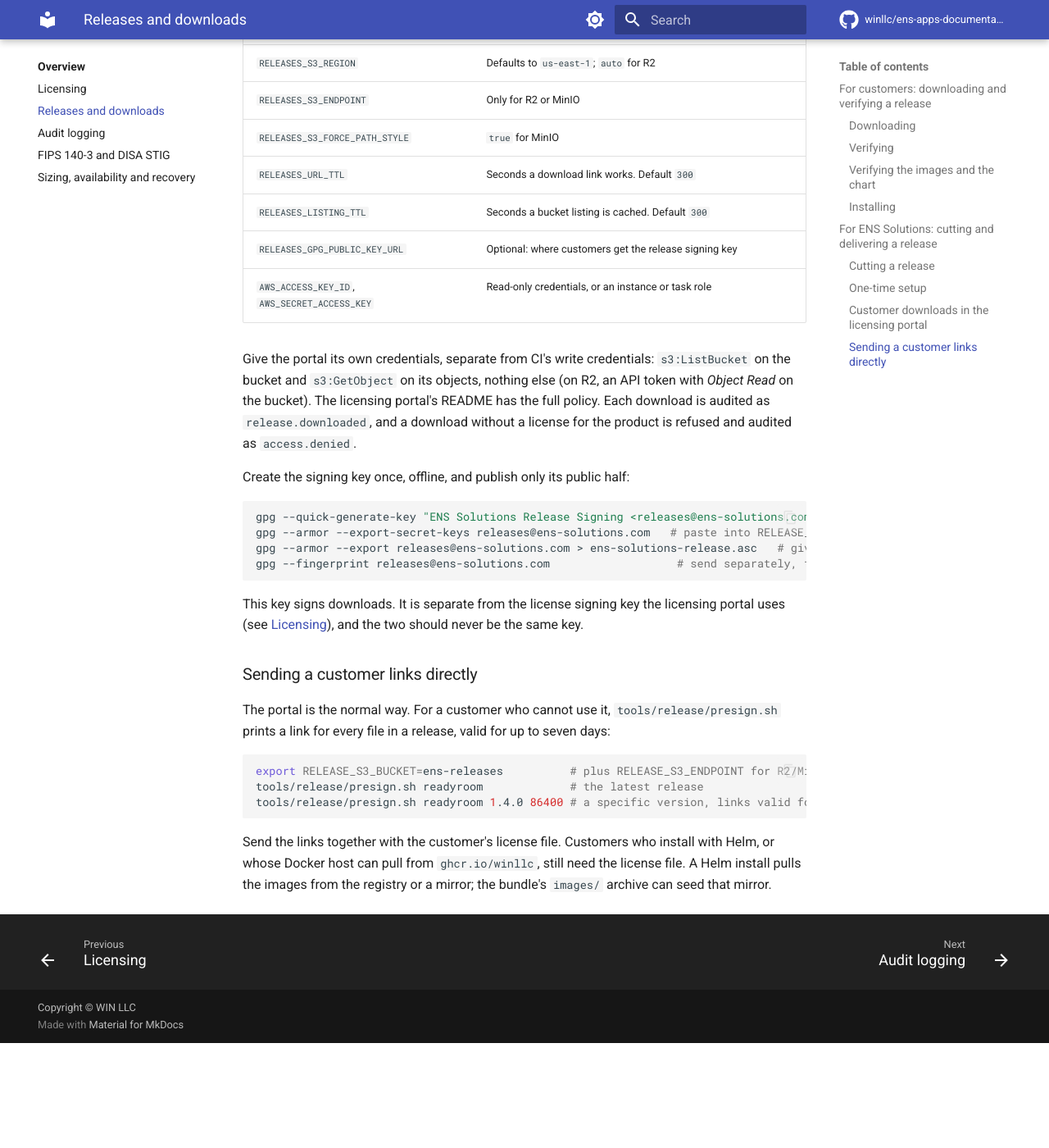
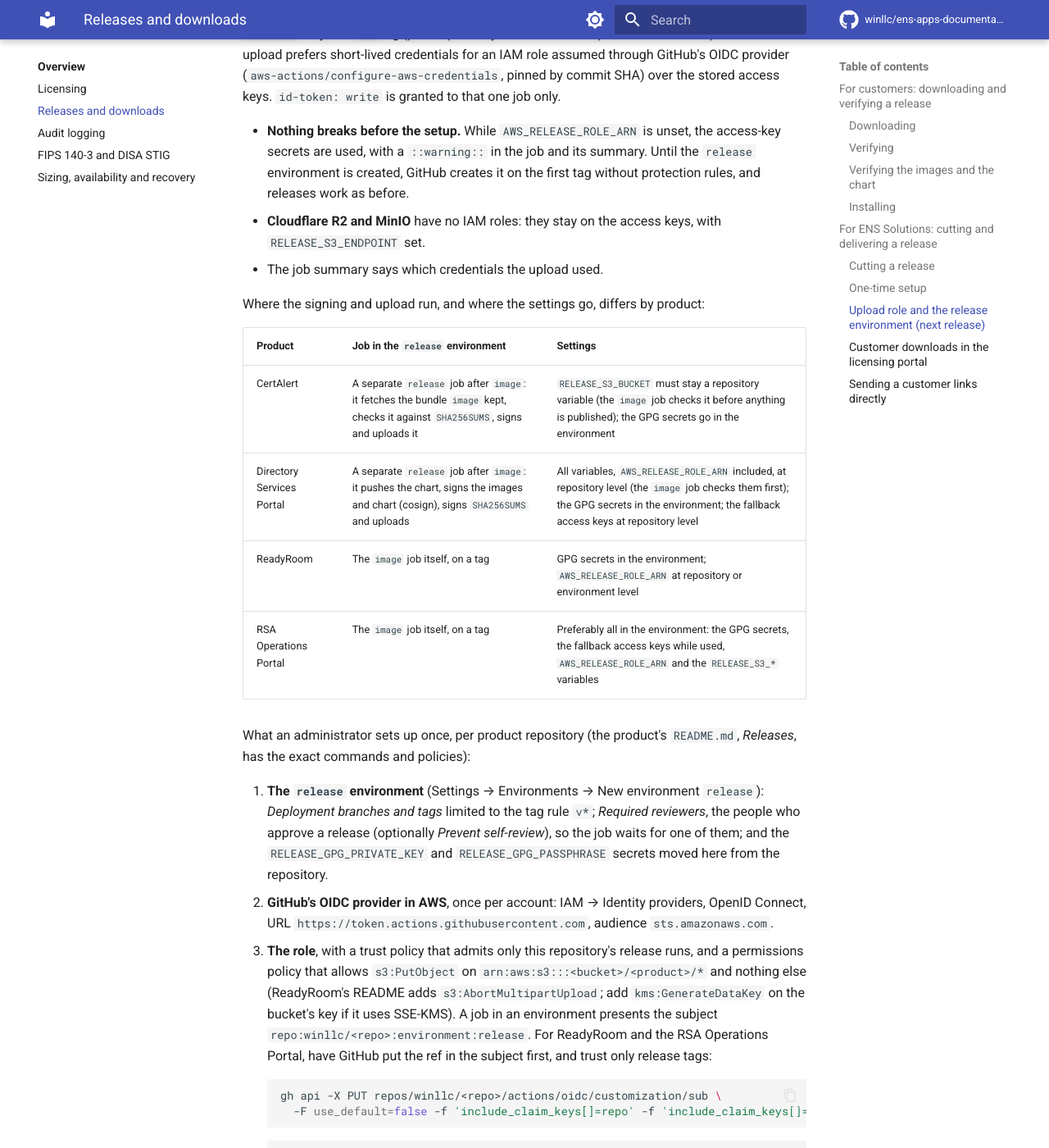
Before and after one commit to winllc/ens-apps-documentation, an MkDocs documentation site: the page built from docs/releases.md, in a window 1280 px wide and 1400 px high, scrolled down 5340 px. Shown: the whole window at 82% size. Built offline with MkDocs 1.6.1 and Material for MkDocs 9.7.7, drawn with Linux system fonts in a browser that asks for light colours; comment, search, counter and statistics services are not loaded; before the commit the page ends 6612 px from its top, so only the background shows below that; some of the changed text lies outside the part shown.

Commit message:
Releases: next release's upload role (GitHub OIDC) and the release environment
Co-Authored-By: Claude Opus 5.5 <noreply@anthropic.com>
Claude-Session: https://claude.ai/code/session_01R2Q6XtDB8DfVmiejzJGwBh

````diff
--- a/docs/releases.md
+++ b/docs/releases.md
@@ -168,8 +168,9 @@ The licensing portal's **Downloads** page lists the new version within a few min
 cache, `RELEASES_LISTING_TTL`, five minutes by default).
 
 A release reaches customers from the bucket only. On a release tag the image job first checks that
-the bucket is configured (`RELEASE_S3_BUCKET` and the AWS credentials below) and fails, before
-anything is built or published, when it is not.
+the bucket is configured (`RELEASE_S3_BUCKET` and the AWS credentials below; from the next release
+CertAlert checks the bucket only, the others the role or, until it exists, the access keys) and fails, before anything is built or published,
+when it is not.
 Every pull request builds a dry-run bundle (`0.0.0-pr<n>`) as a workflow artifact, without signing
 or uploading, so packaging problems show up before a release.
 
@@ -183,7 +184,8 @@ whole organization:
 | `RELEASE_S3_BUCKET` | variable | Bucket name |
 | `RELEASE_S3_ENDPOINT` | variable | Only for Cloudflare R2 or MinIO, such as `https://<account>.r2.cloudflarestorage.com` |
 | `RELEASE_S3_REGION` | variable | Defaults to `us-east-1`; `auto` for R2 |
-| `AWS_ACCESS_KEY_ID`, `AWS_SECRET_ACCESS_KEY` | secrets | Credentials that can write to the bucket, and to nothing else |
+| `AWS_ACCESS_KEY_ID`, `AWS_SECRET_ACCESS_KEY` | secrets | Credentials that can write to the bucket, and to nothing else. From the next release a fallback only, while `AWS_RELEASE_ROLE_ARN` is unset (below) |
+| `AWS_RELEASE_ROLE_ARN` (next release) | variable | The IAM role the upload assumes through GitHub OIDC (below) |
 | `RELEASE_GPG_PRIVATE_KEY` | secret | ASCII-armored private signing key |
 | `RELEASE_GPG_PASSPHRASE` | secret | Its passphrase, if it has one |
 
@@ -192,6 +194,73 @@ it, releases are unsigned (no `SHA256SUMS.asc`), and the job summary says so.
 
 Keep the bucket **private**: no public access and no website hosting. Customers only ever get
 pre-signed links.
+
+### Upload role and the `release` environment (next release)
+
+From the next release, each product's pipeline signs and uploads in the GitHub environment
+`release`, only on a `v*` tag (pull-request dry runs and branch pushes never use it), and the upload
+prefers short-lived credentials for an IAM role assumed through GitHub's OIDC provider
+(`aws-actions/configure-aws-credentials`, pinned by commit SHA) over the stored access keys.
+`id-token: write` is granted to that one job only.
+
+- **Nothing breaks before the setup.** While `AWS_RELEASE_ROLE_ARN` is unset, the access-key secrets
+  are used, with a `::warning::` in the job and its summary. Until the `release` environment is
+  created, GitHub creates it on the first tag without protection rules, and releases work as before.
+- **Cloudflare R2 and MinIO** have no IAM roles: they stay on the access keys, with
+  `RELEASE_S3_ENDPOINT` set.
+- The job summary says which credentials the upload used.
+
+Where the signing and upload run, and where the settings go, differs by product:
+
+| Product | Job in the `release` environment | Settings |
+|---|---|---|
+| CertAlert | A separate `release` job after `image`: it fetches the bundle `image` kept, checks it against `SHA256SUMS`, signs and uploads it | `RELEASE_S3_BUCKET` must stay a repository variable (the `image` job checks it before anything is published); the GPG secrets go in the environment |
+| Directory Services Portal | A separate `release` job after `image`: it pushes the chart, signs the images and chart (cosign), signs `SHA256SUMS` and uploads | All variables, `AWS_RELEASE_ROLE_ARN` included, at repository level (the `image` job checks them first); the GPG secrets in the environment; the fallback access keys at repository level |
+| ReadyRoom | The `image` job itself, on a tag | GPG secrets in the environment; `AWS_RELEASE_ROLE_ARN` at repository or environment level |
+| RSA Operations Portal | The `image` job itself, on a tag | Preferably all in the environment: the GPG secrets, the fallback access keys while used, `AWS_RELEASE_ROLE_ARN` and the `RELEASE_S3_*` variables |
+
+What an administrator sets up once, per product repository (the product's `README.md`, *Releases*,
+has the exact commands and policies):
+
+1. **The `release` environment** (Settings → Environments → New environment `release`):
+   *Deployment branches and tags* limited to the tag rule `v*`; *Required reviewers*, the people who
+   approve a release (optionally *Prevent self-review*), so the job waits for one of them; and the
+   `RELEASE_GPG_PRIVATE_KEY` and `RELEASE_GPG_PASSPHRASE` secrets moved here from the repository.
+2. **GitHub's OIDC provider in AWS**, once per account: IAM → Identity providers, OpenID Connect,
+   URL `https://token.actions.githubusercontent.com`, audience `sts.amazonaws.com`.
+3. **The role**, with a trust policy that admits only this repository's release runs, and a
+   permissions policy that allows `s3:PutObject` on `arn:aws:s3:::<bucket>/<product>/*` and nothing
+   else (ReadyRoom's README adds `s3:AbortMultipartUpload`; add `kms:GenerateDataKey` on the bucket's
+   key if it uses SSE-KMS). A job in an environment presents the subject
+   `repo:winllc/<repo>:environment:release`. For ReadyRoom and the RSA Operations Portal, have
+   GitHub put the ref in the subject first, and trust only release tags:
+
+    ```bash
+    gh api -X PUT repos/winllc/<repo>/actions/oidc/customization/sub \
+      -F use_default=false -f 'include_claim_keys[]=repo' -f 'include_claim_keys[]=context' -f 'include_claim_keys[]=ref'
+    ```
+
+    ```json
+    {
+      "Version": "2012-10-17",
+      "Statement": [{
+        "Effect": "Allow",
+        "Principal": {"Federated": "arn:aws:iam::<account>:oidc-provider/token.actions.githubusercontent.com"},
+        "Action": "sts:AssumeRoleWithWebIdentity",
+        "Condition": {
+          "StringEquals": {"token.actions.githubusercontent.com:aud": "sts.amazonaws.com"},
+          "StringLike": {"token.actions.githubusercontent.com:sub": "repo:winllc/<repo>:environment:release:ref:refs/tags/v*"}
+        }
+      }]
+    }
+    ```
+
+    The CertAlert and Directory Services Portal READMEs trust the default subject with
+    `StringEquals` on `repo:winllc/<repo>:environment:release` (the environment's tag rule then
+    limits it to release tags), and offer the same customisation for a subject that names the tag.
+4. **The variable** `AWS_RELEASE_ROLE_ARN` = the role's ARN. Push a pre-release tag (`v1.2.3-rc.1`)
+   to try it; then delete the `AWS_ACCESS_KEY_ID` and `AWS_SECRET_ACCESS_KEY` secrets and the IAM
+   user's access key behind them.
 
 ### Customer downloads in the licensing portal
 
````
